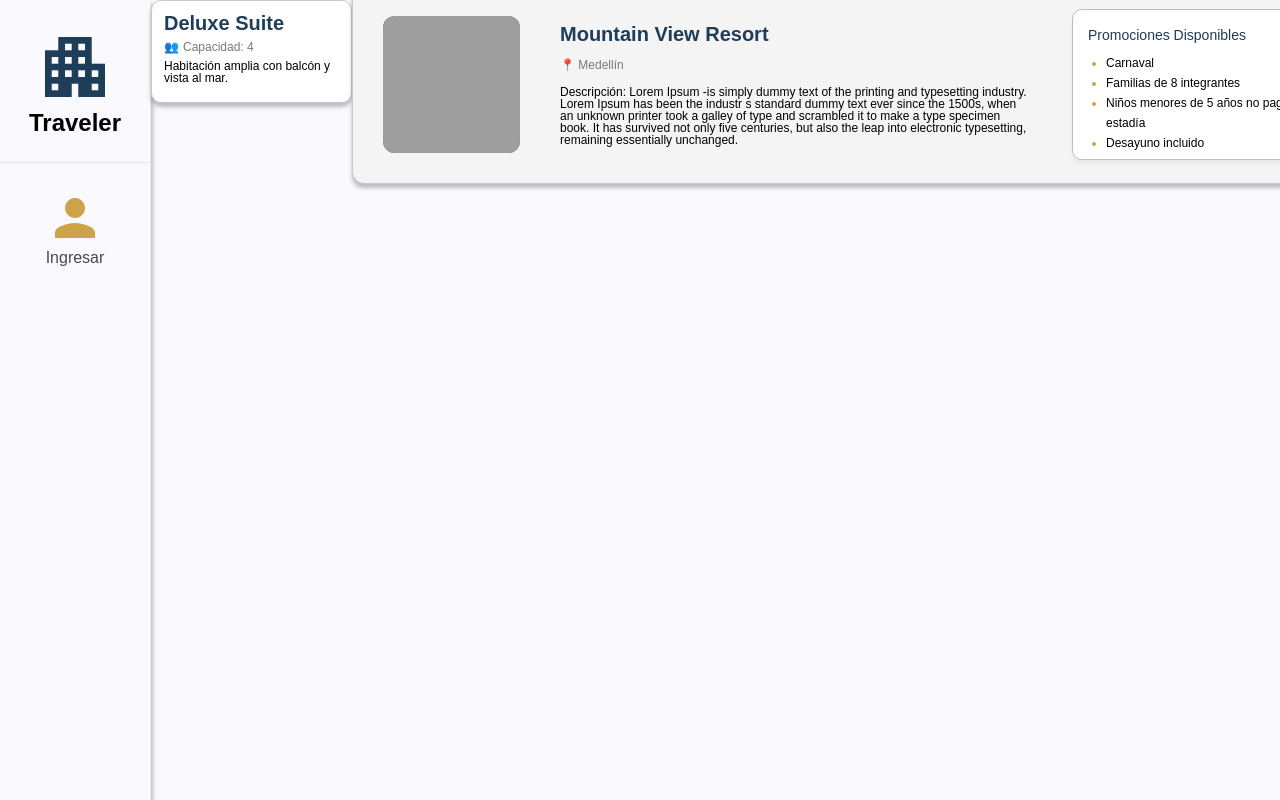
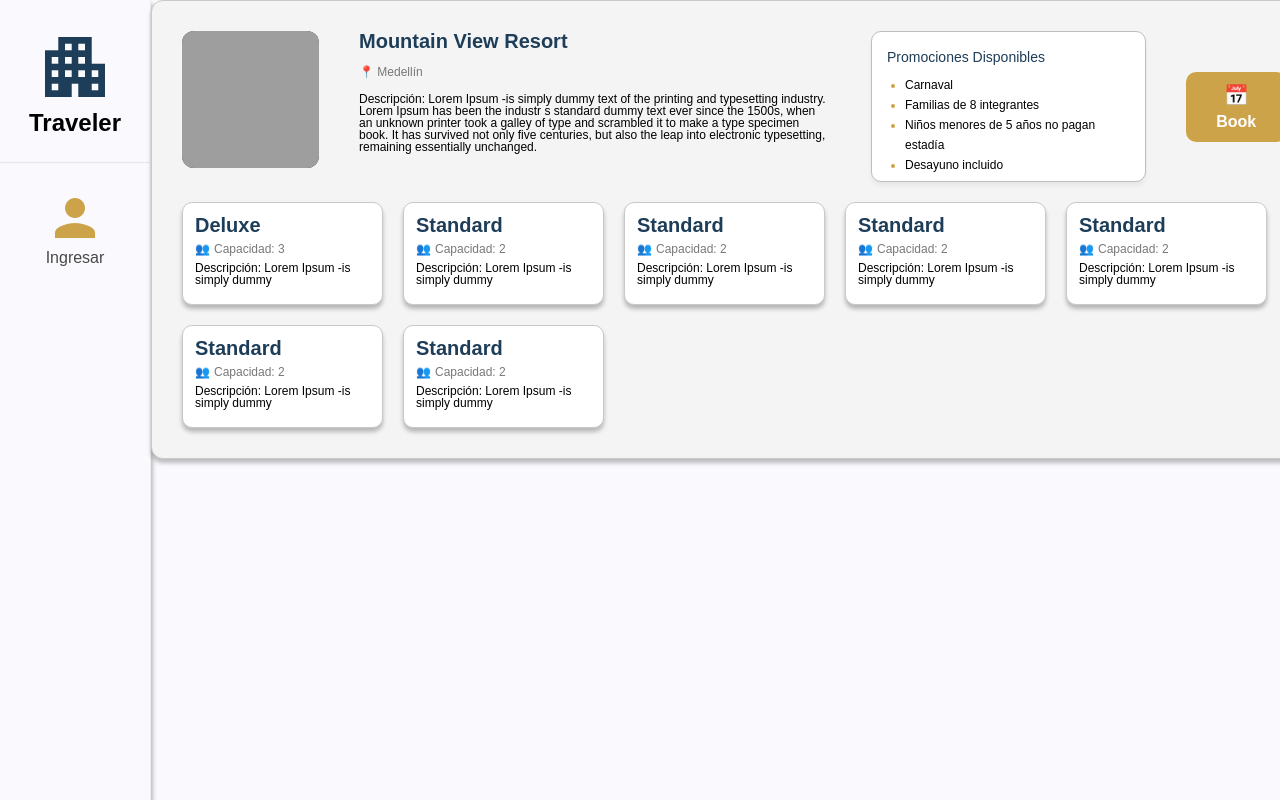
Before and after one commit to StevenBalagueraP/InnexiaFrontend, an Angular app: page / in a window 1280 px wide. Built offline with nearby package versions, Linux system fonts and the light colour scheme; no server answers; grey boxes are pictures that could not be loaded; a web font is replaced by a local one.

Commit message:
Integrating the Hotel component with the room component using an specific conditional

```diff
--- a/src/app/app.html
+++ b/src/app/app.html
@@ -1,7 +1,6 @@
 <div class="app-container">
     <app-side-menu></app-side-menu>
-    <app-room [room]="testRoom"></app-room>
-    <app-hotel-card [data]="hotel"></app-hotel-card>
+    <app-hotel-card [data]="testSearchResult"></app-hotel-card>
     <div class="content">
         <router-outlet></router-outlet>
     </div>
--- a/src/app/app.ts
+++ b/src/app/app.ts
@@ -36,8 +36,8 @@ export class App {
     hotel: {
       _id: 'h2',
       name: 'Mountain View Resort',
-      location: 'Medellín, Colombia',
-      description: 'Vista increíble a la montaña.',
+      location: 'Medellín',
+      description: 'Descripción:  Lorem Ipsum -is simply dummy text of the printing and typesetting industry. Lorem Ipsum has been the industr s standard dummy text ever since the 1500s, when an unknown printer took a galley of type and scrambled it to make a type specimen book. It has survived not only five centuries, but also the leap into electronic typesetting, remaining essentially unchanged.',
       amenities: ['Spa', 'WiFi', 'Gym'],
       images: ['https://images.pexels.com/photos/17836121/pexels-photo-17836121.jpeg']
     },
@@ -46,13 +46,43 @@ export class App {
       {
         _id: 'r1',
         type: 'Deluxe',
-        price: 350000,
+        description: 'Descripción:  Lorem Ipsum -is simply dummy',
         capacity: 3
       },
       {
         _id: 'r2',
         type: 'Standard',
-        price: 250000,
+        description: 'Descripción:  Lorem Ipsum -is simply dummy',
+        capacity: 2
+      },
+      {
+        _id: 'r3',
+        type: 'Standard',
+        description: 'Descripción:  Lorem Ipsum -is simply dummy',
+        capacity: 2
+      },
+      {
+        _id: 'r4',
+        type: 'Standard',
+        description: 'Descripción:  Lorem Ipsum -is simply dummy',
+        capacity: 2
+      },
+      {
+        _id: 'r5',
+        type: 'Standard',
+        description: 'Descripción:  Lorem Ipsum -is simply dummy',
+        capacity: 2
+      },
+      {
+        _id: 'r6',
+        type: 'Standard',
+        description: 'Descripción:  Lorem Ipsum -is simply dummy',
+        capacity: 2
+      },
+      {
+        _id: 'r7',
+        type: 'Standard',
+        description: 'Descripción:  Lorem Ipsum -is simply dummy',
         capacity: 2
       }
     ],
--- a/src/app/core/interfaces/models/RoomSuggestion.ts
+++ b/src/app/core/interfaces/models/RoomSuggestion.ts
@@ -3,4 +3,5 @@ export interface RoomSuggestion {
     type: string;
     price?: number;
     capacity: number;
+    description?: string;
 }
--- a/src/app/shared/components/hotel-card/hotel-card.component.css
+++ b/src/app/shared/components/hotel-card/hotel-card.component.css
@@ -1,16 +1,24 @@
 .hotel-card {
   width: 1104px;
-  height: 137px;
+
   display: flex;
-  align-items: center;
-  gap: 40px;
+  flex-direction: column;   /* 🔥 clave */
+  gap: 20px;
+
   padding: 30px;
+
   border: 1px solid #C9C9C9;
   border-radius: 12px;
-  box-shadow: 0px 4px 4px 0px rgba(0, 0, 0, 0.25);
+  box-shadow: 0px 4px 4px rgba(0,0,0,0.25);
   background: #F4F4F4;
-  margin-top: -15px;
+
   font-family: 'Encode Sans Semi Condensed', sans-serif;
+}
+
+.hotel-top {
+  display: flex;
+  align-items: flex-start;
+  gap: 40px;
 }
 
 .hotel-image {
@@ -124,6 +132,7 @@
   flex-direction: column;
   align-items: center;
   justify-content: center;
+  align-self: center;
   gap: 6px;
 }
 
@@ -135,3 +144,9 @@
   opacity: 0.85;
   transform: translateY(-3px);
 }
+
+.rooms-container {
+  display: flex;
+  gap: 20px;
+  flex-wrap: wrap; /* por si hay muchas */
+}
--- a/src/app/shared/components/hotel-card/hotel-card.component.html
+++ b/src/app/shared/components/hotel-card/hotel-card.component.html
@@ -1,28 +1,19 @@
 <div class="hotel-card">
 
-  <!-- Imagen -->
+  <!-- 🔹 Fila superior -->
+  <div class="hotel-top">
+
     <div class="hotel-image">
       @if (hotel().images?.length) {
-      <img
-        [src]="hotel().images![0]"
-        [alt]="hotel().name"
-      />
+        <img [src]="hotel().images![0]" [alt]="hotel().name"/>
       } @else {
-      <div class="image-placeholder">
-        🏔
-      </div>
+        <div class="image-placeholder">🏔</div>
       }
     </div>
 
-  <!-- Info principal -->
     <div class="hotel-main-info">
-    <h2 class="hotel-name">
-      {{ hotel().name }}
-    </h2>
-
-    <p class="hotel-location">
-      📍 {{ hotel().location }}
-    </p>
+      <h2 class="hotel-name">{{ hotel().name }}</h2>
+      <p class="hotel-location">📍 {{ hotel().location }}</p>
 
       @if (hotel().description) {
         <p class="hotel-description">
@@ -31,7 +22,6 @@
       }
     </div>
 
-  <!-- Promociones -->
     <div class="promo-card">
       <h3>Promociones Disponibles</h3>
       <ul>
@@ -42,10 +32,20 @@
       </ul>
     </div>
 
-  <!-- Botón -->
     <button class="book-btn">
       <span class="book-icon">📅</span>
       <span>Book</span>
     </button>
 
   </div>
+
+  <!-- 🔹 Segunda fila -->
+  @if (suggestedRooms().length > 0) {
+    <div class="rooms-container">
+      @for (room of suggestedRooms(); track room._id) {
+        <app-room [room]="room"></app-room>
+      }
+    </div>
+  }
+
+</div>
--- a/src/app/shared/components/hotel-card/hotel-card.component.ts
+++ b/src/app/shared/components/hotel-card/hotel-card.component.ts
@@ -2,11 +2,12 @@ import { Component, input, computed } from '@angular/core';
 import { CommonModule } from '@angular/common';
 import { SearchResult } from '../../../core/interfaces/models/SearchResult';
 import { Hotel } from '../../../core/interfaces/models/hotel-model';
+import { RoomComponent } from '../room/room.component';
 
 @Component({
   selector: 'app-hotel-card',
   standalone: true,
-  imports: [CommonModule],
+  imports: [CommonModule, RoomComponent],
   templateUrl: './hotel-card.component.html',
   styleUrl: './hotel-card.component.css',
 })
--- a/src/app/shared/components/room/room.component.html
+++ b/src/app/shared/components/room/room.component.html
@@ -1,6 +1,6 @@
 <div class="card">
   <h2 class="room-name">
-    {{ room().roomName }}
+    {{ room().type }}
   </h2>
 
   <div class="capacity">
--- a/src/app/shared/components/room/room.component.ts
+++ b/src/app/shared/components/room/room.component.ts
@@ -1,5 +1,6 @@
 import { Component, input } from '@angular/core';
 import { Room } from '../../../core/interfaces/models/room';
+import { RoomSuggestion } from '../../../core/interfaces/models/RoomSuggestion';
 
 @Component({
   selector: 'app-room',
@@ -9,6 +10,6 @@ import { Room } from '../../../core/interfaces/models/room';
 })
 export class RoomComponent {
 
-  room = input.required<Room>();
+  room = input.required<RoomSuggestion>();
 
 }
```
Lines whose indentation alone changed are shown as unchanged.
